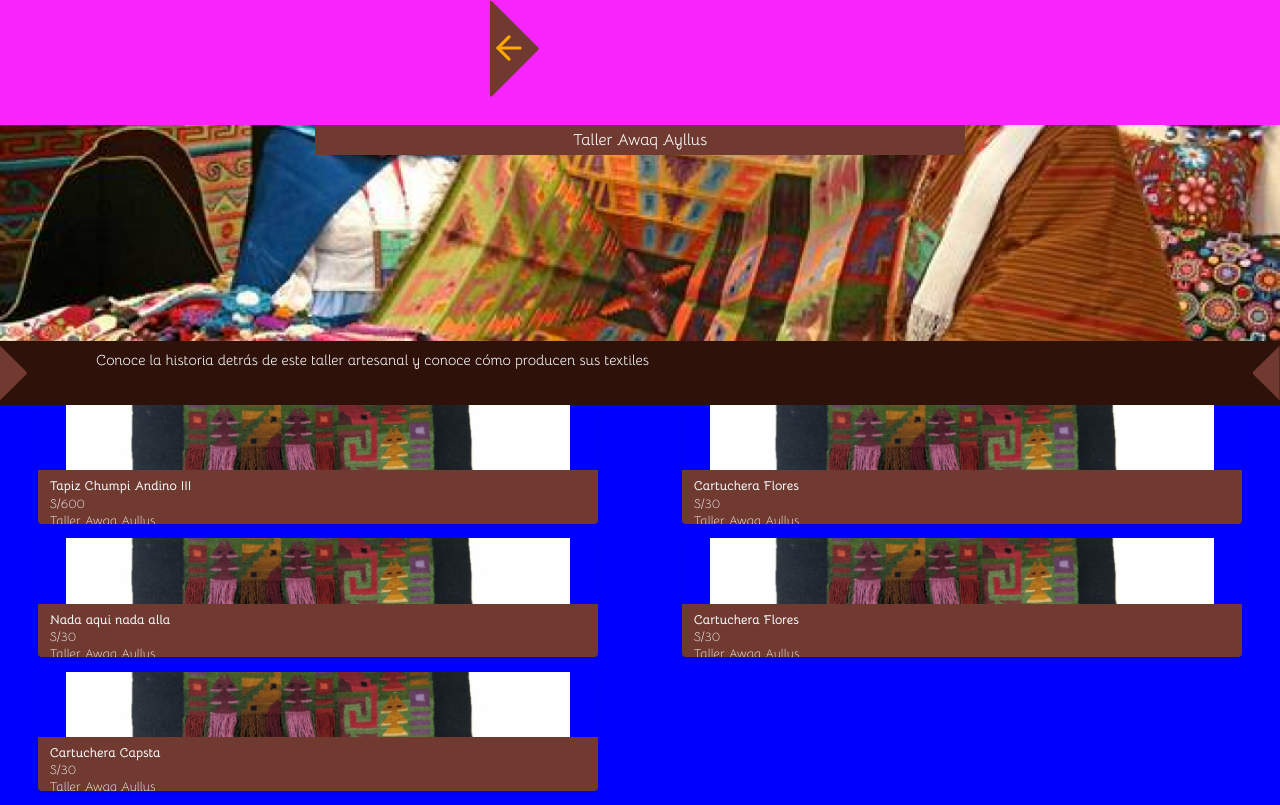
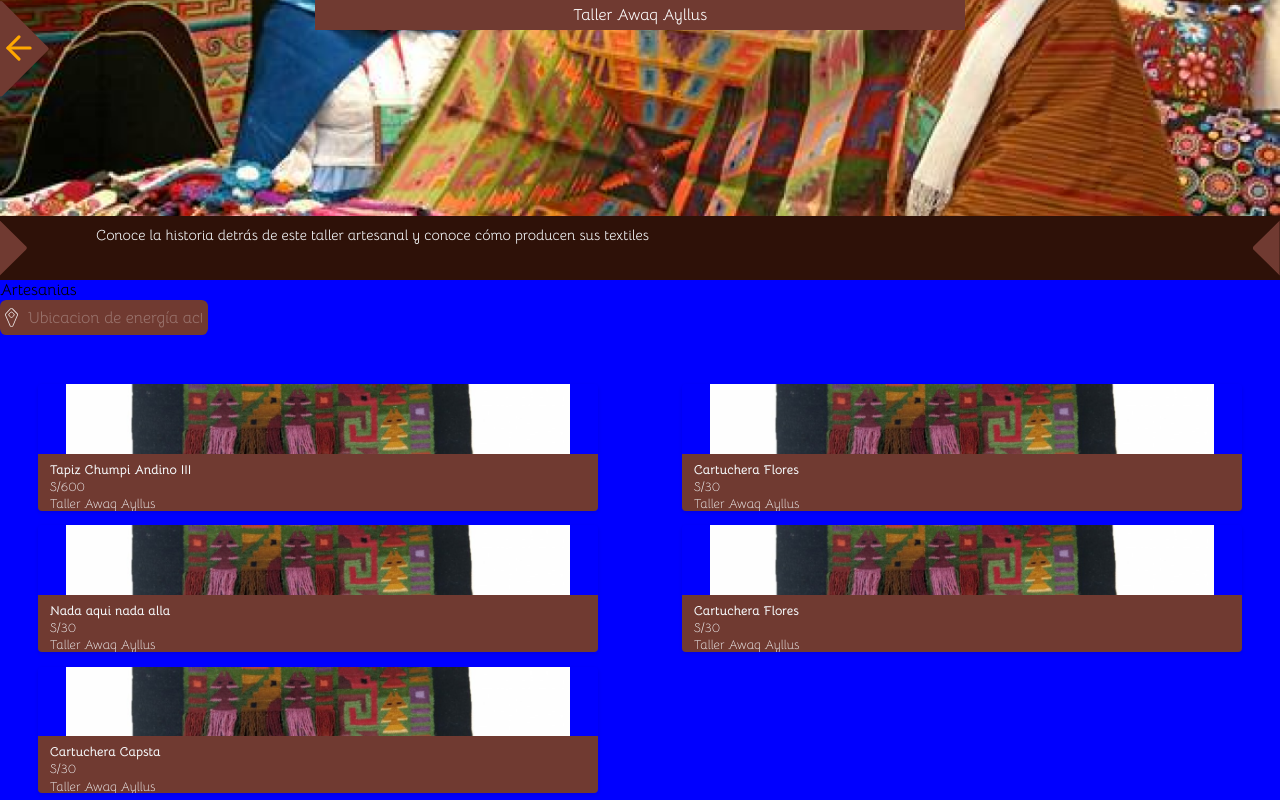
Before and after one commit to Thewilliamg/proyectoFinalExpress, a React (Vite) app: page /markets/products in a window 1280 px wide. Built offline with nearby package versions, Linux system fonts and the light colour scheme; the HTML template or start-up script is replaced by a standard one.

Commit message:
feat: :construction: Page products in progress

```diff
--- a/src/pages/markets/products/Products.jsx
+++ b/src/pages/markets/products/Products.jsx
@@ -4,7 +4,7 @@ import item1 from "/img/product-workshop1.png";
 import triangle from "/img/square-brown-figure.svg";
 import { Link } from 'react-router-dom';
 import GoBackArrow from "../../../pages/components/backArrow";
-
+import localizate from "/img/localization-icon.svg"
 export default function Products() {
 
     //TODO: Este es un objeto de ejemplo:
@@ -39,18 +39,21 @@ export default function Products() {
     };
 
     return (
+        <>
         <div className="crafts-container">
 
+            <div className="header-crafts">
+                <div className="link-to-markets">
                     <Link to="/markets" classname="link-from-crafts">
                         <GoBackArrow />
                     </Link>
-            <div className="header-crafts">
+                </div>
+                <div className="header-overlay-crafts">
                     <img
                         src={dataWorkShopProducts.workshop.imgWorkshop}
                         alt={dataWorkShopProducts.workshop.name}
                         className="header-image-workshop"
                     />
-                <div className="header-overlay-crafts">
                     <h1 className="header-title-crafts">{dataWorkShopProducts.workshop.name}</h1>
                     <a href="/workshop/business-presentation">
                         <img className="left-triangle-craft" src={triangle} alt="left-triangle" />
@@ -66,7 +69,17 @@ export default function Products() {
             <div className="content-description-craft">
 
                 <div className="searchbar-products">
+                    <div className="title-and-input-products">
+                    <div className="cardTitle">
+                        Artesanias
+                    </div>
+                    <div className="localizate-bar">
+                        <img src={localizate} alt="icon-localization" />
+                        <input type="text" placeholder="Ubicacion de energía actual"/>
 
+                    </div>
+                    </div>
+                    <div className="svg-icon-products"></div>
                 </div>
 
                 <div className="product-grid">
@@ -93,5 +106,6 @@ export default function Products() {
 
             </div>
         </div>
+        </>
     );
 };
--- a/src/pages/markets/products/products.css
+++ b/src/pages/markets/products/products.css
@@ -1,32 +1,33 @@
 .crafts-container {
     display: flex;
     flex-direction: column;
-    align-items: center;
+    /* align-items: center; */
     /* background-color: #f7fafc; */
-    background-color: #f725fc;
+    /* background-color: #f725fc; */
 
     height: 100svh;
     width: 100%;
   }
 
-.link-from-crafts{
+.link-to-markets{
+    width: 12%;
+    height: 30%;
+    z-index: 20;
     position: absolute;
-    top: 0;
-    left: 0;
-    width: 600px;
 }
 
 .header-crafts {
     position: relative;
     width: 100%;
     height: 35vh;
-    background-color: blue;
 }
 
 .header-crafts .header-image-workshop {
     width: 100%;
     height: 95%;
     object-fit: cover;
+    position: absolute;
+    z-index: -10;
 }
 
 .header-overlay-crafts {
@@ -40,6 +41,7 @@
     justify-content: space-between;
     align-items: center;
     color: white;
+    z-index: 1;
 }
 
 .header-title-crafts {
@@ -61,6 +63,7 @@
     display: flex;
     justify-content: space-between;
     padding: 4px 0;
+    z-index: 5;
   }
 
 .left-triangle-craft .right-triangle-craft{
@@ -88,18 +91,32 @@
 .content-description-craft{
     /* display: flex; */
     width: 100%;
-    height: 50svh;
+    height: 65%;
     background-color: blue;
-    /*z-index: 50; */
+}
+
+.searchbar-products{
+    height: 20%;
+    width: 100%;
+    display: flex;
+}
+
+.title-and-input-products{
+    display: flex;
+    flex-direction: column;
+
 }
 
 /* ----------- PRODUCT CARDS STYLE ---------------- */
-  .product-grid {
+
+
+
+.product-grid {
     display: grid;
     grid-template-columns: repeat(2, 1fr);
     gap: 0.5em;
     justify-items: center;
-    height: 98%;
+    height: 80%;
     width: 100%;
   }
 
```
Lines whose indentation alone changed are shown as unchanged.
